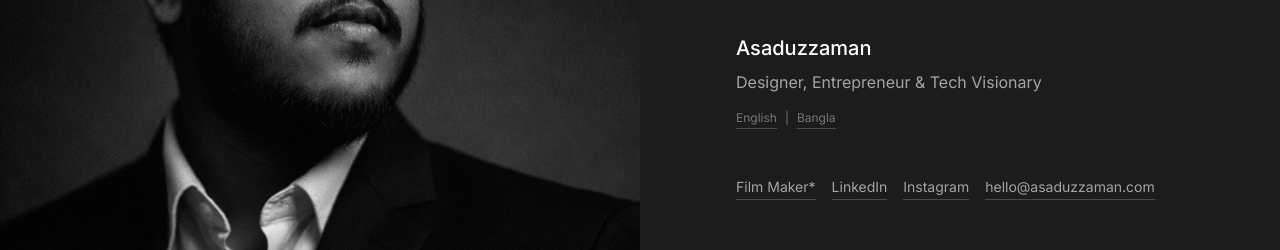
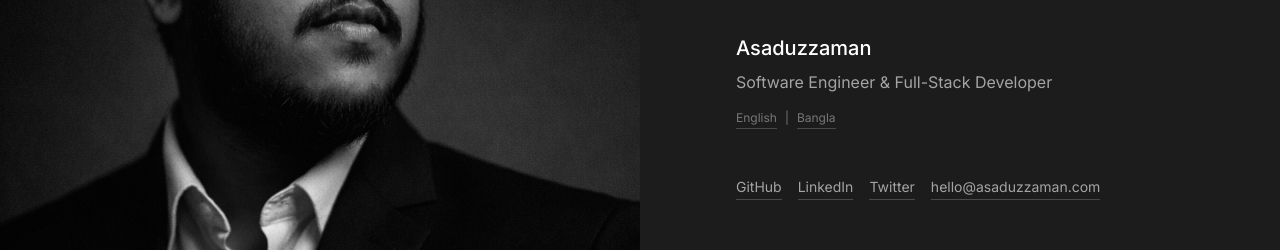
Before and after one commit to Asaduzzama-n/new-portfolio, a Next.js app: page / in a window 1280 px wide. Shown: the part 348-598 px from the top of the page. Built offline with nearby package versions, Linux system fonts and the light colour scheme; a web font is replaced by a local one.

Commit message:
done just needs to change the contents

```diff
--- a/src/components/sections/Hero.tsx
+++ b/src/components/sections/Hero.tsx
@@ -42,7 +42,7 @@ export default function Hero() {
                     <div className="space-y-2">
                         <p className="text-lg lg:text-xl font-medium">Asaduzzaman</p>
                         <p className="text-sm lg:text-base text-white/60 max-w-md">
-                            Designer, Entrepreneur & Tech Visionary
+                            Software Engineer & Full-Stack Developer
                         </p>
                         <div className="flex gap-2 text-xs text-white/40 pt-2">
                             <span className="border-b border-white/20 pb-0.5">English</span>
@@ -54,10 +54,11 @@ export default function Hero() {
                     {/* Social Links */}
                     <div className="flex flex-wrap gap-4 text-sm">
                         <Link
-                            href="#"
+                            href="https://github.com/Asaduzzama-n"
+                            target="_blank"
                             className="text-white/60 hover:text-white transition-colors border-b border-white/20 pb-0.5"
                         >
-                            Film Maker*
+                            GitHub
                         </Link>
                         <Link
                             href="#"
@@ -69,10 +70,10 @@ export default function Hero() {
                             href="#"
                             className="text-white/60 hover:text-white transition-colors border-b border-white/20 pb-0.5"
                         >
-                            Instagram
+                            Twitter
                         </Link>
                         <Link
-                            href="#"
+                            href="mailto:hello@asaduzzaman.com"
                             className="text-white/60 hover:text-white transition-colors border-b border-white/20 pb-0.5"
                         >
                             hello@asaduzzaman.com
```
